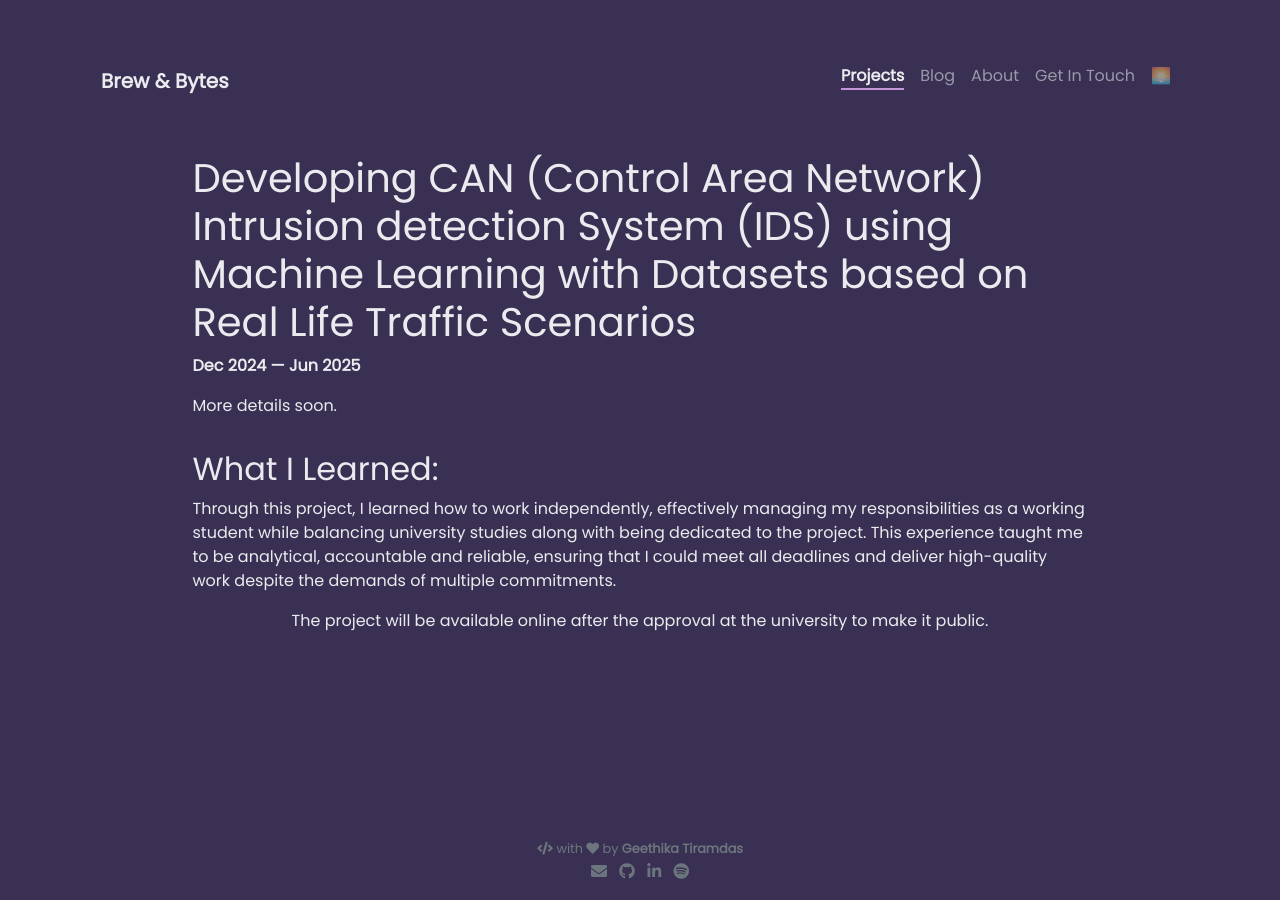
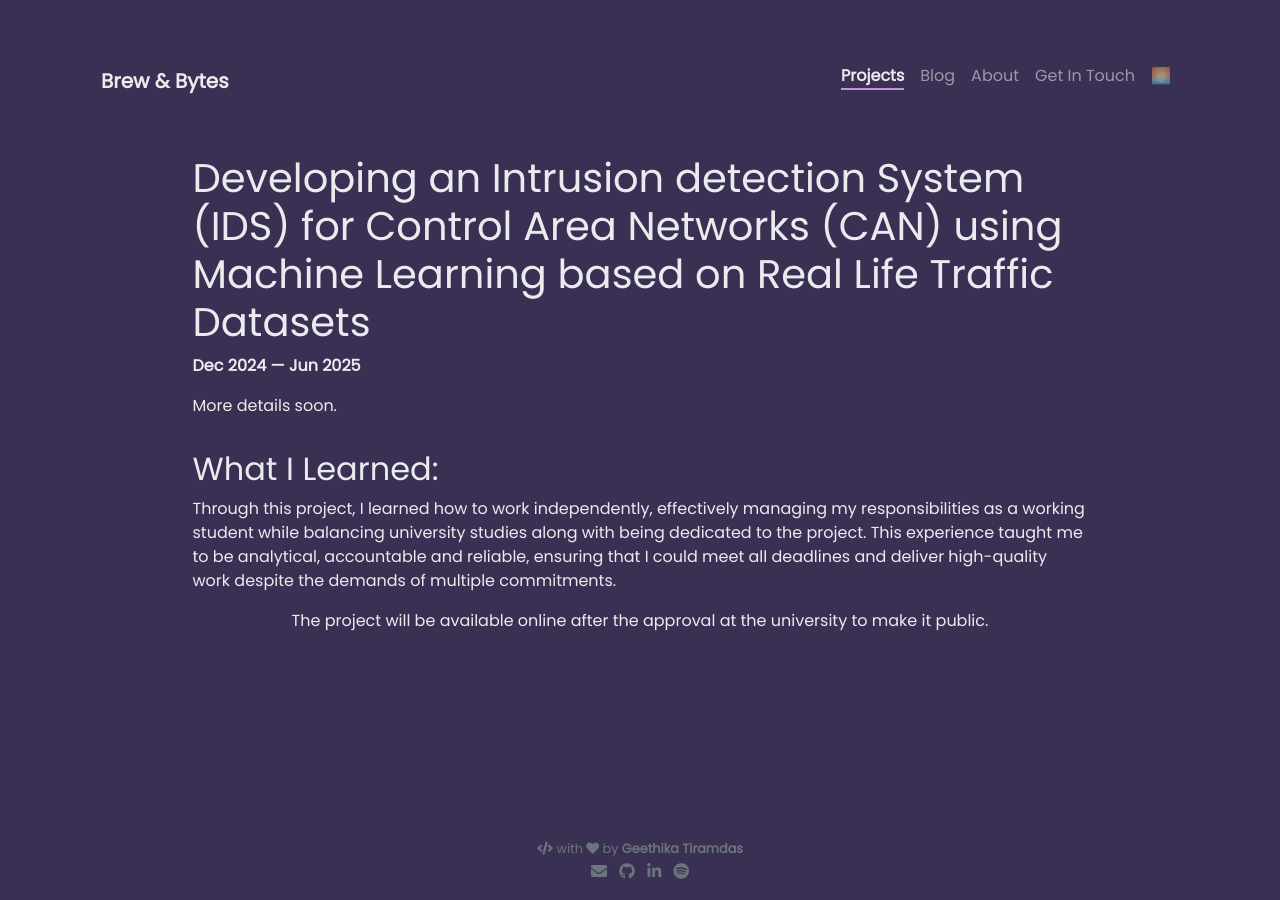
Before and after one commit to tiramdasg/tiramdasg.github.io, a Jekyll site: the page built from _projects/Thesis.md, in a window 1280 px wide. Built offline with Jekyll 4.4.1, drawn with Linux system fonts in a browser that asks for light colours.

Commit message:
Thesis update

```diff
--- a/_projects/Thesis.md
+++ b/_projects/Thesis.md
@@ -1,5 +1,5 @@
 ---
-name: Developing CAN (Control Area Network) Intrusion detection System (IDS) using Machine Learning with Datasets based on Real Life Traffic Scenarios
+name: Developing an Intrusion detection System (IDS) for Control Area Networks (CAN) using Machine Learning based on Real Life Traffic Datasets
 tools: [ML, Python, Cybersecurity, Data Analysis]
 image:
 style: fill
@@ -7,7 +7,7 @@ color: info
 description: Master Thesis at TUHH.
 ---
 
-# Developing CAN (Control Area Network) Intrusion detection System (IDS) using Machine Learning with Datasets based on Real Life Traffic Scenarios
+# Developing an Intrusion detection System (IDS) for Control Area Networks (CAN) using Machine Learning based on Real Life Traffic Datasets
 **Dec 2024 — Jun 2025**
 
 More details soon.
```
